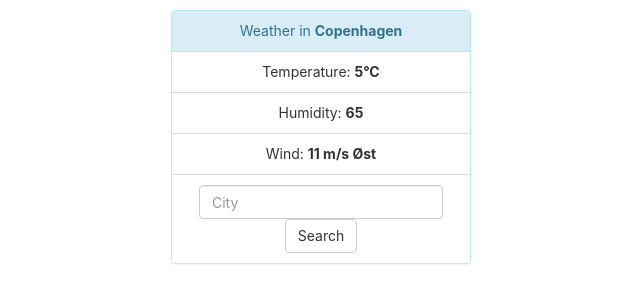
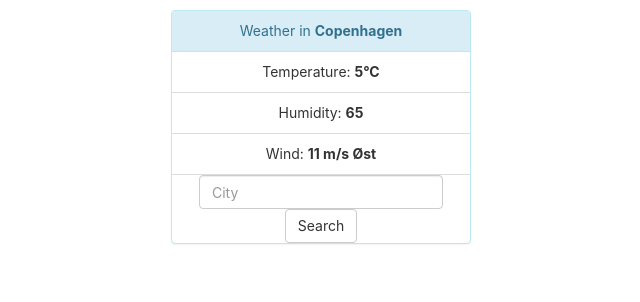
Before and after one commit to ronnidc/weather-widget, a React (Create React App) app: page / in a window 1280 px wide. Shown: the top 302 px of the page, without its empty margins (319-959 px from the left). Built offline with nearby package versions, Linux system fonts and the light colour scheme.

Commit message:
add better component architecture

```diff
--- a/src/App.js
+++ b/src/App.js
@@ -1,6 +1,6 @@
 import React from 'react';
 import './App.scss';
-import WeatherWidget from './Widgets/Weather/scripts/Weather';
+import WeatherWidget from './widgets/weather.widget/WeatherWidget';
 
 function App() {
   return (
--- a/src/Widgets/Weather/scripts/Weather.jsx
+++ /dev/null
@@ -1,31 +0,0 @@
-import React, { Component } from "react";
-import '../scss/Weather.scss';
-
-class Weather extends Component {
-
-  render() {
-
-    return (
-	<div className="widget" style={{margin: 10 + 'px', width: 300 + 'px'}}>
-		<div className="panel panel-info">
-		  <div className="panel-heading">Weather in <b>Copenhagen</b></div>
-		  <ul className="list-group">
-			<li className="list-group-item">Temperature: <b>5°C</b></li>
-			<li className="list-group-item">Humidity: <b>65</b></li>
-			<li className="list-group-item">Wind: <b>11 m/s Øst</b></li>
-			<li className="list-group-item">
-				<form className="form-inline">
-				  <div className="form-group">
-					<input type="text" className="form-control" id="city" placeholder="City" />
-				  </div>
-				  <button type="submit" className="btn btn-default">Search</button>
-				</form>
-			</li>
-		  </ul>
-		</div>
-	</div>
-    );
-  }
-}
-
-export default Weather;
--- /dev/null
+++ b/src/components/form.component/Form.jsx
@@ -0,0 +1,17 @@
+import React, { Component } from "react";
+
+class Form extends Component {
+  render() {
+    return (
+      <form className="form-inline">
+        <div className="form-group">
+        <input type="text" className="form-control" id="city" placeholder="City" />
+        </div>
+        <button type="submit" className="btn btn-default">Search</button>
+      </form>
+    );
+  }
+
+}
+
+export default Form;
--- /dev/null
+++ b/src/components/title.component/Title.jsx
@@ -0,0 +1,14 @@
+import React, { Component } from "react";
+
+class Title extends Component {
+	render() {
+		return (
+			<div className="panel-heading">
+        Weather in <strong>Copenhagen</strong>
+      </div>
+		);
+	}
+
+}
+
+export default Title;
--- /dev/null
+++ b/src/components/weather.component/Weather.jsx
@@ -0,0 +1,16 @@
+import React, { Component } from "react";
+
+class Weather extends Component {
+	render() {
+		return (
+			<ul className="list-group">
+        <li className="list-group-item">Temperature: <strong>5°C</strong></li>
+        <li className="list-group-item">Humidity: <strong>65</strong></li>
+        <li className="list-group-item">Wind: <strong>11 m/s Øst</strong></li>
+		  </ul>
+		);
+	}
+
+}
+
+export default Weather;
--- /dev/null
+++ b/src/widgets/weather.widget/WeatherWidget.jsx
@@ -0,0 +1,23 @@
+import React, { Component } from "react";
+import './WeatherWidget.scss';
+import Title from '../../components/title.component/Title';
+import Weather from '../../components/weather.component/Weather';
+import Form from '../../components/form.component/Form';
+
+class WeatherWidget extends Component {
+
+  render() {
+
+    return (
+	<div className="widget" style={{margin: 10 + 'px', width: 300 + 'px'}}>
+		<div className="panel panel-info">
+		  <Title />
+		  <Weather />
+      <Form />
+		</div>
+	</div>
+    );
+  }
+}
+
+export default WeatherWidget;
```
Also changed, not shown: src/logo.svg (deleted), src/widgets/weather.widget/WeatherWidget.scss (renamed from src/Widgets/Weather/scss/Weather.scss).
